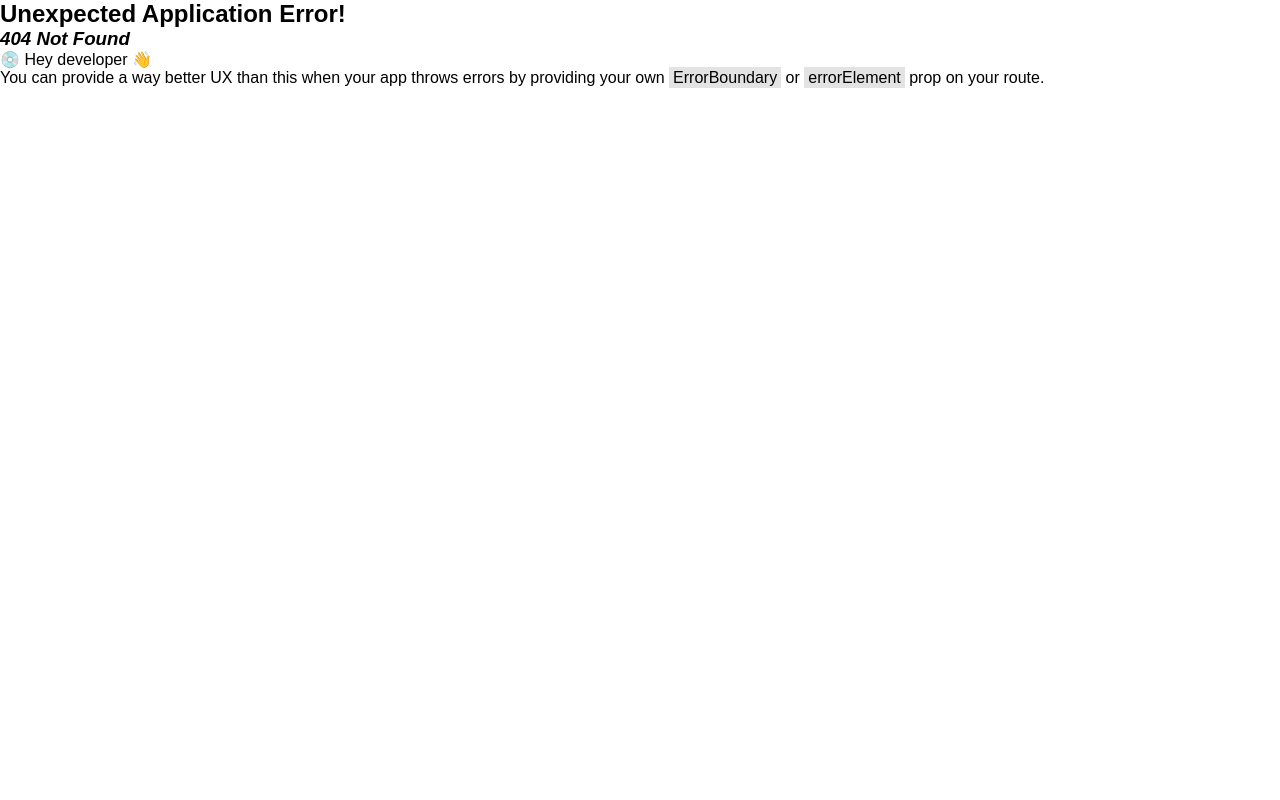
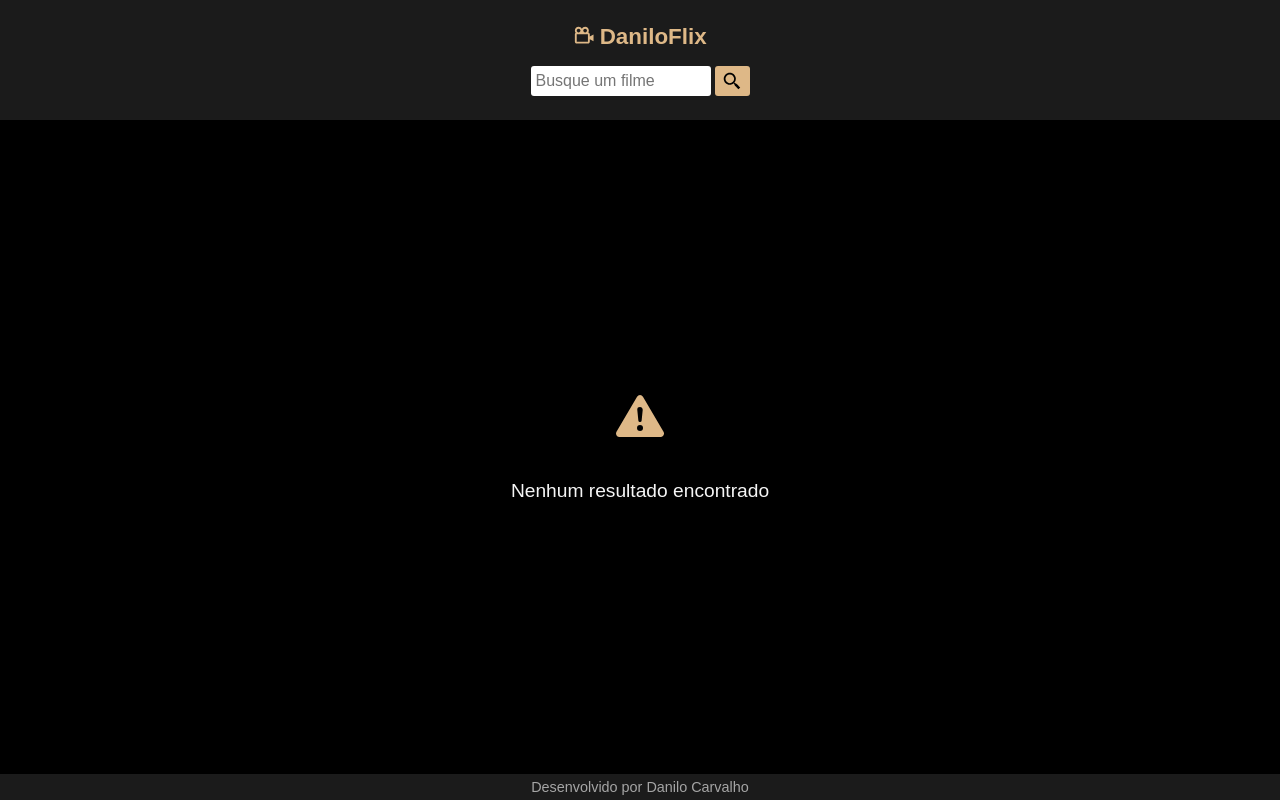
Before and after one commit to DanwiiloCarvalho/daniloflix, a React (Vite) app: page /notfound in a window 1280 px wide. Before the commit this address had no page. Built offline with nearby package versions, Linux system fonts and the light colour scheme.

Commit message:
Redirecionamento para a página NoResults ao inserir um ID inexistente na URL

```diff
--- a/src/Components/VideoPlayer/index.tsx
+++ b/src/Components/VideoPlayer/index.tsx
@@ -1,7 +1,6 @@
 import './VideoPlayer.modules.css';
 
 export function VideoPlayer(props: {key_trailer:string}) {
-    console.log(props.key_trailer)
     return (
         <iframe className="video" height="315" src={`https://www.youtube.com/embed/${props.key_trailer}`} title="YouTube video player" allow="accelerometer; autoplay; clipboard-write; encrypted-media; gyroscope; picture-in-picture; web-share" allowFullScreen></iframe>
     );
--- a/src/Pages/MovieDetails/index.tsx
+++ b/src/Pages/MovieDetails/index.tsx
@@ -4,7 +4,7 @@ import { GiChart } from 'react-icons/gi';
 import { BsHourglassSplit } from 'react-icons/bs';
 import classes from './MovieDetails.module.css';
 import { useEffect, useState } from 'react';
-import { useParams } from 'react-router-dom';
+import { useNavigate, useParams } from 'react-router-dom';
 import { VideoPlayer } from '../../Components/VideoPlayer';
 
 type Details = {
@@ -27,6 +27,7 @@ export function MovieDetails() {
     const [movieDetails, setMovieDetails] = useState<Details | null>(null);
     const [trailers, setTrailers] = useState<Trailer[] | null>(null);
     const {id} = useParams();
+    const navigate = useNavigate();
 
     const api_key:string = import.meta.env.VITE_API_KEY;
     const language:string = import.meta.env.VITE_API_LANGUAGE;
@@ -37,6 +38,10 @@ export function MovieDetails() {
         async function fetchMovieDetails() {
             try {
                 const response = await fetch(urlDetails);
+                if (response.status === 404) {
+                    navigate('/notfound');
+                    return;
+                }
                 const data = await response.json();
                 const details: Details = {
                     poster_path: data.poster_path,
--- /dev/null
+++ b/src/Pages/NoResults/NoResults.module.css
@@ -0,0 +1,20 @@
+.no_results {
+    flex: 1;
+    display: flex;
+    flex-direction: column;
+    justify-content: center;
+    align-items: center;
+    gap: 40px;
+    background-color: black;
+}
+
+.no_results > svg {
+    width: 3rem;
+    height: 3rem;
+    color: #DEB887;
+}
+
+.no_results > p {
+    color: whitesmoke;
+    font-size: 1.2rem;
+}
--- /dev/null
+++ b/src/Pages/NoResults/index.tsx
@@ -0,0 +1,11 @@
+import { BsFillExclamationTriangleFill } from 'react-icons/bs';
+import classes from './NoResults.module.css';
+
+export function NoResults() {
+    return (
+        <main className={classes.no_results}>
+            <BsFillExclamationTriangleFill/>
+            <p>Nenhum resultado encontrado</p>
+        </main>
+    );
+}
--- a/src/Router/index.tsx
+++ b/src/Router/index.tsx
@@ -3,6 +3,7 @@ import { Homepage } from "../Pages/Homepage";
 import { MovieDetails } from "../Pages/MovieDetails";
 import { SearchResults } from "../Pages/SearchResults";
 import { App } from "../Components/App";
+import { NoResults } from "../Pages/NoResults";
 
 export const router = createBrowserRouter([
     {
@@ -20,7 +21,12 @@ export const router = createBrowserRouter([
             {
                 path: '/search',
                 element: <SearchResults/>
+            },
+            {
+                path: '/notfound',
+                element: <NoResults/>
             }
-        ]
+        ],
+        errorElement: <h1>Error!</h1>
     }
 ]);
```
